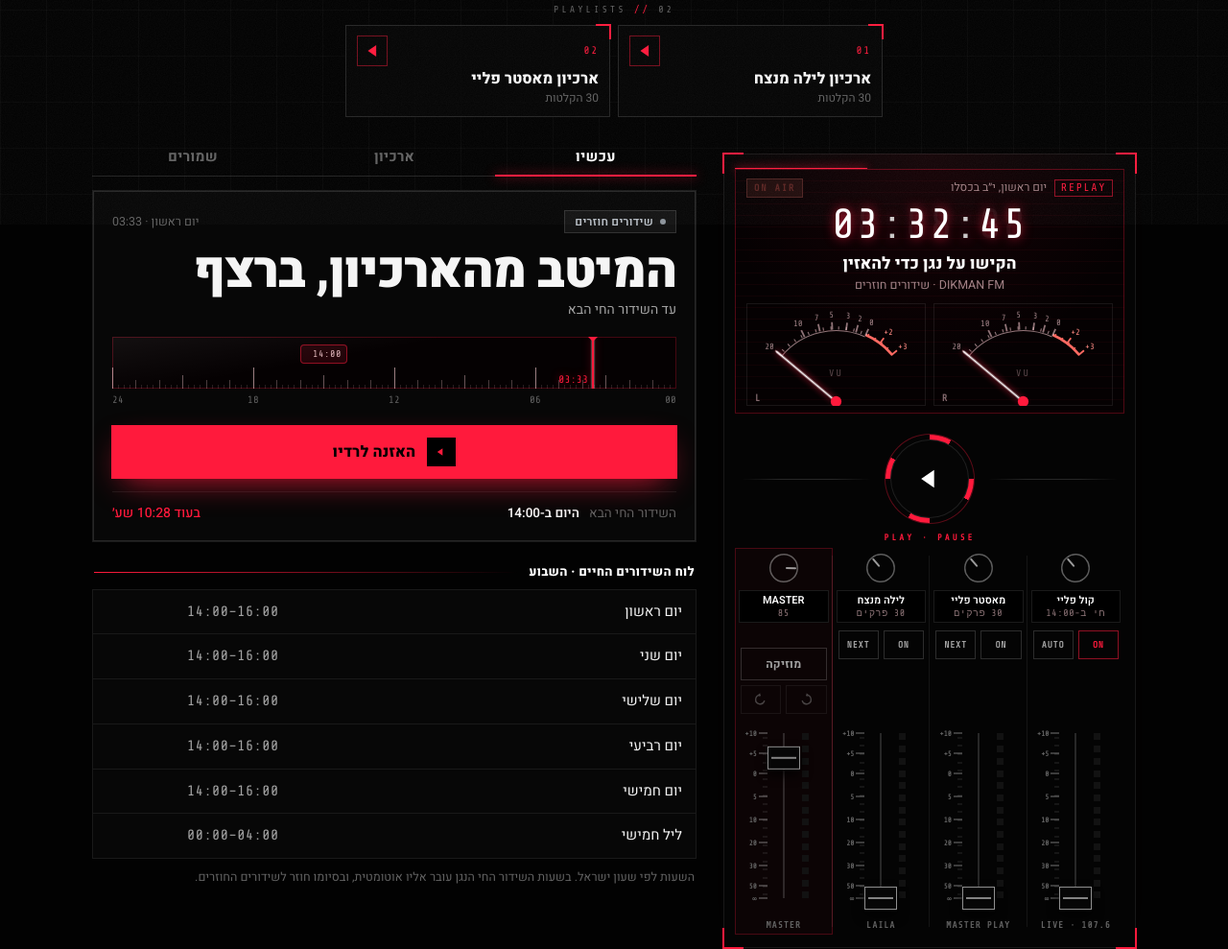
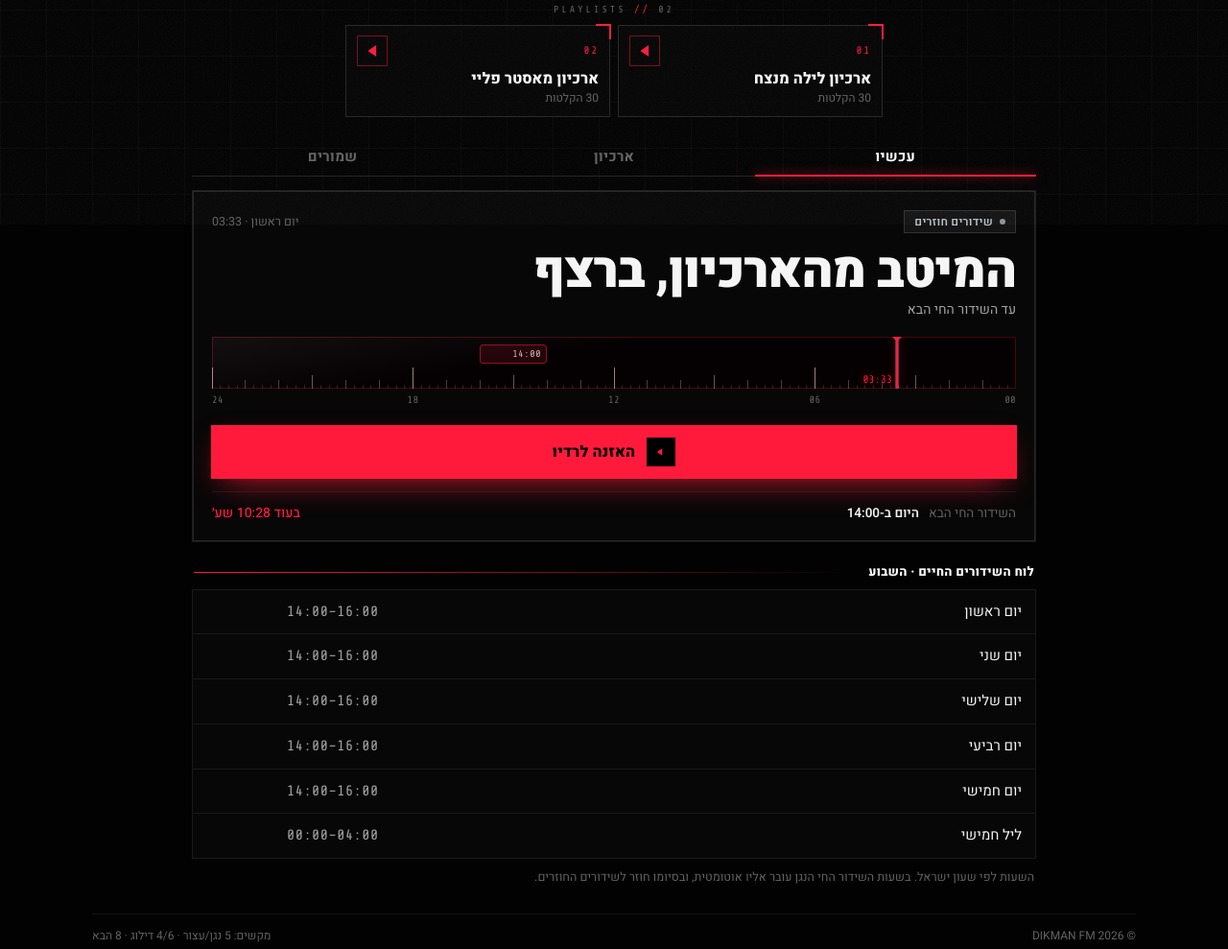
Before and after one commit to dikmanfm/dikmanfm.github.io, a plain HTML site: page concepts/orbit/index.html in a window 1280 px wide. Shown: the part 566-1555 px from the top of the page at 96% size. Drawn offline with Linux system fonts and the light colour scheme; files that its build step writes are made by us from their sources.

Commit message:
Orbit: remove the mixer console from view; content spans the full width
The console markup stays hidden because the player code relies on its
elements (play state, clock, volume).

Co-Authored-By: Claude Opus 5.5 <noreply@anthropic.com>

```diff
--- a/concepts/orbit/index.html
+++ b/concepts/orbit/index.html
@@ -119,7 +119,8 @@
 
   <main class="layout">
     <!-- ===== קונסולת הנגן ===== -->
-    <section class="deck console" aria-label="מיקסר השידור">
+    <!-- הקונסולה הוסרה מהתצוגה ב-Orbit. האלמנטים נשארים מוסתרים כי קוד הנגן נשען עליהם -->
+    <section class="deck console" aria-label="מיקסר השידור" hidden>
       <i class="screw s1"></i><i class="screw s2"></i><i class="screw s3"></i><i class="screw s4"></i>
 
       <!-- ===== גשר המסכים (Meter bridge) ===== -->
--- a/concepts/orbit/theme.css
+++ b/concepts/orbit/theme.css
@@ -412,3 +412,7 @@
 [data-theme="orbit"] .sh-count::before { content: ""; position: absolute; inset-block-start: -1px; inset-inline-start: -1px; width: 14px; height: 14px; border-block-start: 2px solid var(--neon); border-inline-start: 2px solid var(--neon); }
 [data-theme="orbit"] .sh-region i { border-radius: 0; transform: rotate(45deg); background: var(--neon); }
 @media (max-width: 520px) { [data-theme="orbit"] .brand-sub i { display: none; } }
+
+/* ---------- בלי קונסולה: התוכן ממלא את כל הרוחב ---------- */
+[data-theme="orbit"] .deck.console { display: none !important; }
+[data-theme="orbit"] .layout { grid-template-columns: minmax(0, 1fr) !important; max-width: 880px; margin-inline: auto; }
```
